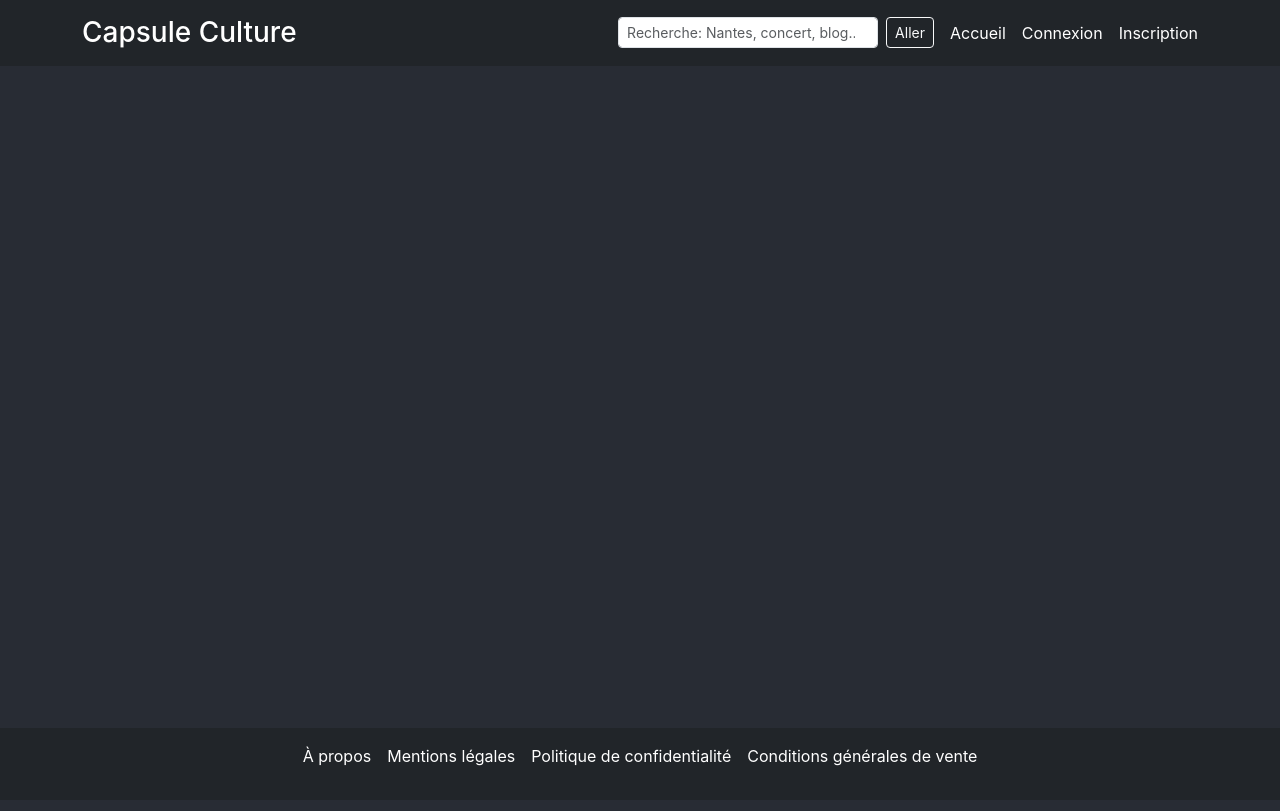
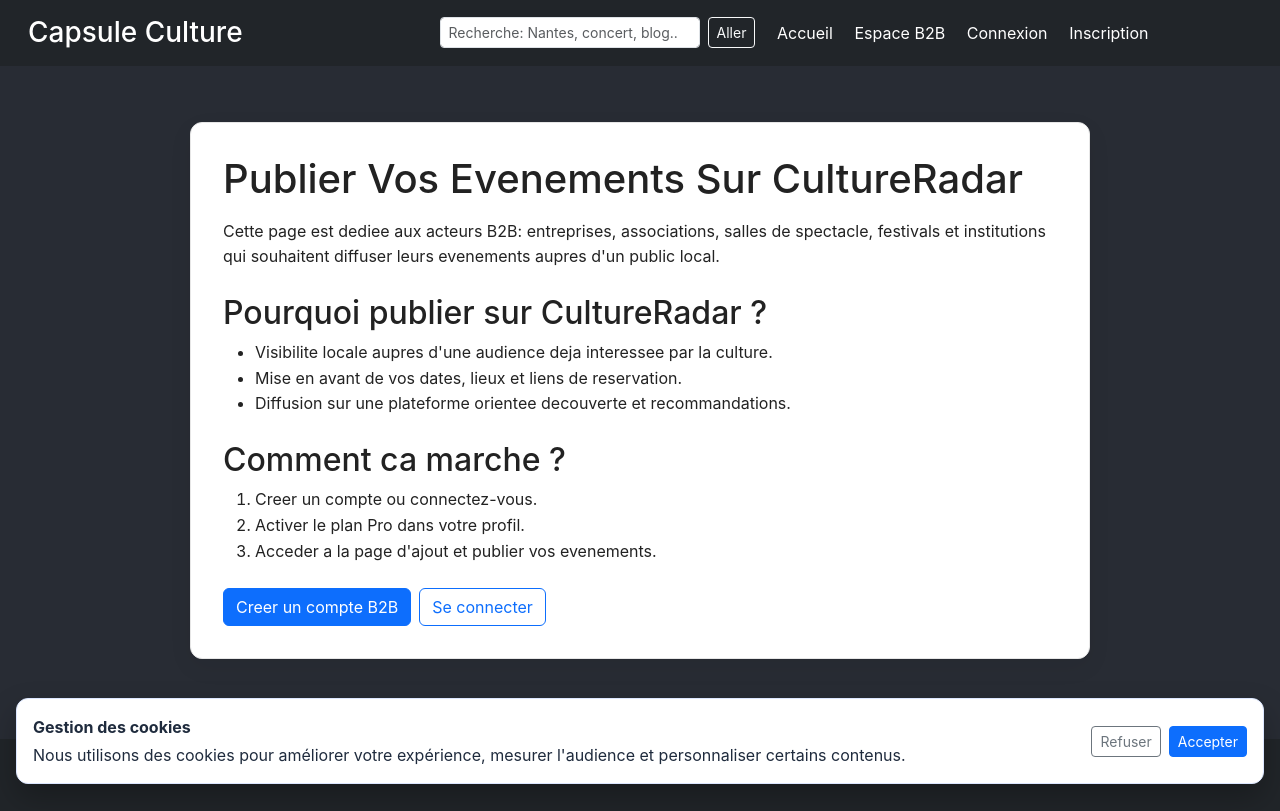
Before and after one commit to Hello-world42/CultureRadar, a React (Create React App) app in the folder front/: page /publier-evenements in a window 1280 px wide. Built offline with nearby package versions, Linux system fonts and the light colour scheme.

Commit message:
feat(ui): center nav, add cookie banner, B2B publishing flow and participant count

```diff
--- a/front/src/App.js
+++ b/front/src/App.js
@@ -2,6 +2,7 @@ import React, { useEffect, useState } from "react";
 import { Routes, Route, useLocation } from "react-router-dom";
 import Header from "./components/Header";
 import Footer from "./components/Footer";
+import CookieBanner from "./components/CookieBanner";
 import Home from "./pages/Home";
 import EventDetail from "./pages/eventDetail";
 import Profile from "./pages/Profile";
@@ -28,6 +29,7 @@ import BlogSortiesAccessiblesRennes from "./pages/BlogSortiesAccessiblesRennes";
 import BlogSortiesAccessiblesToulouse from "./pages/BlogSortiesAccessiblesToulouse";
 import BlogAccessibiliteGuideGlobal from "./pages/BlogAccessibiliteGuideGlobal";
 import CategoryLanding from "./pages/CategoryLanding";
+import ProPublish from "./pages/ProPublish";
 
 function App() {
   const [user, setUser] = useState(null);
@@ -71,6 +73,7 @@ function App() {
           <Route path="/:city/expositions" element={<CategoryLanding />} />
           <Route path="/:city/theatre" element={<CategoryLanding />} />
           <Route path="/accessibilite" element={<Accessibilite />} />
+          <Route path="/publier-evenements" element={<ProPublish user={user} />} />
           <Route
             path="/blog/accessibilite-culture-guide-complet"
             element={<BlogAccessibiliteGuideGlobal />}
@@ -112,6 +115,7 @@ function App() {
           <Route path="/events/:id/edit" element={<Editevent user={user} />} />
         </Routes>
       </main>
+      {!isAuthPage && <CookieBanner />}
       {!isAuthPage && <Footer />}
     </div>
   );
--- /dev/null
+++ b/front/src/components/CookieBanner.jsx
@@ -0,0 +1,62 @@
+import React, { useEffect, useState } from "react";
+
+const STORAGE_KEY = "mock_cookie_consent";
+
+const CookieBanner = () => {
+  const [visible, setVisible] = useState(false);
+
+  useEffect(() => {
+    const consent = localStorage.getItem(STORAGE_KEY);
+    if (!consent) {
+      setVisible(true);
+    }
+  }, []);
+
+  const handleChoice = (value) => {
+    localStorage.setItem(STORAGE_KEY, value);
+    setVisible(false);
+  };
+
+  if (!visible) {
+    return null;
+  }
+
+  return (
+    <div
+      style={{
+        position: "fixed",
+        left: 16,
+        right: 16,
+        bottom: 16,
+        zIndex: 2000,
+        background: "#fff",
+        color: "#1f2b3d",
+        border: "1px solid #dbe6ff",
+        borderRadius: 12,
+        boxShadow: "0 14px 30px rgba(0,0,0,0.25)",
+        padding: "1rem",
+      }}
+      role="dialog"
+      aria-label="Bandeau cookies"
+    >
+      <div className="d-flex flex-column flex-md-row align-items-md-center justify-content-between gap-3">
+        <div style={{ textAlign: "left" }}>
+          <strong>Gestion des cookies</strong>
+          <div style={{ marginTop: 4 }}>
+            Nous utilisons des cookies pour améliorer votre expérience, mesurer l'audience et personnaliser certains contenus.
+          </div>
+        </div>
+        <div className="d-flex gap-2" style={{ flexShrink: 0 }}>
+          <button className="btn btn-outline-secondary btn-sm" onClick={() => handleChoice("refused")}>
+            Refuser
+          </button>
+          <button className="btn btn-primary btn-sm" onClick={() => handleChoice("accepted")}>
+            Accepter
+          </button>
+        </div>
+      </div>
+    </div>
+  );
+};
+
+export default CookieBanner;
--- a/front/src/components/Header.jsx
+++ b/front/src/components/Header.jsx
@@ -5,6 +5,7 @@ import {
   getNotifications,
   markAsRead,
 } from "../services/notificationService";
+import { isProAccount } from "../utils/accountType";
 
 const Header = ({ user }) => {
   const [showNotif, setShowNotif] = useState(false);
@@ -13,6 +14,7 @@ const Header = ({ user }) => {
   const [showSuggestions, setShowSuggestions] = useState(false);
   const navigate = useNavigate();
   const isLoggedIn = !!user;
+  const isPro = isProAccount(user);
 
   const searchTargets = useMemo(
     () => [
@@ -88,12 +90,19 @@ const Header = ({ user }) => {
 
   return (
     <header className="bg-dark text-white p-3">
-      <div className="container d-flex justify-content-between align-items-center">
+      <div className="container-fluid">
+        <div className="row align-items-center g-2">
+          <div className="col-12 col-xl-3 text-center text-xl-start">
             <Link to="/" className="text-white text-decoration-none">
               <h1 className="h3 m-0">Capsule Culture</h1>
             </Link>
+          </div>
+          <div className="col-12 col-xl-9 d-flex justify-content-center">
             <nav>
-          <ul className="list-unstyled d-flex m-0" style={{ alignItems: "center" }}>
+              <ul
+                className="list-unstyled d-flex m-0 flex-wrap justify-content-center"
+                style={{ alignItems: "center", gap: "0.25rem 0.35rem" }}
+              >
             <li className="me-3" style={{ position: "relative" }}>
               <form onSubmit={onSearchSubmit} className="d-flex" role="search">
                 <input
@@ -156,8 +165,14 @@ const Header = ({ user }) => {
                 Accueil
               </Link>
             </li>
+            <li className="me-3">
+              <Link to="/publier-evenements" className="text-white text-decoration-none">
+                Espace B2B
+              </Link>
+            </li>
             {isLoggedIn ? (
               <>
+                {isPro && (
                   <li className="me-3">
                     <Link
                       to="/add-event"
@@ -166,6 +181,7 @@ const Header = ({ user }) => {
                       Ajouter un évent
                     </Link>
                   </li>
+                )}
                 <li className="me-3">
                   <Link to="/profile" className="text-white text-decoration-none">
                     Profil
@@ -311,6 +327,8 @@ const Header = ({ user }) => {
               </ul>
             </nav>
           </div>
+        </div>
+      </div>
     </header>
   );
 };
--- a/front/src/pages/Addevent.jsx
+++ b/front/src/pages/Addevent.jsx
@@ -1,9 +1,11 @@
 import React, { useState, useEffect, useRef } from "react";
-import { useNavigate } from "react-router-dom";
+import { Link, useNavigate } from "react-router-dom";
 import eventservice from "../services/eventService";
+import { isProAccount } from "../utils/accountType";
 
 const Addevent = ({ user }) => {
   const navigate = useNavigate();
+  const canPublish = isProAccount(user);
 
   const [event, setevent] = useState({
     title: "",
@@ -114,6 +116,24 @@ const Addevent = ({ user }) => {
   const displayedCategories = Object.keys(categories).filter(
     (cat) => openCategories.includes(cat) || categories[cat].some((opt) => selected.includes(opt))
   );
+
+  if (!canPublish) {
+    return (
+      <div className="alert alert-warning" style={{ maxWidth: 900, margin: "0 auto" }}>
+        <h2 className="h4 mb-3">Publication réservée aux comptes B2B</h2>
+        <p className="mb-2">
+          Cette interface est réservée aux organisations qui publient des événements
+          (entreprises, associations, salles, collectivités).
+        </p>
+        <p className="mb-3">
+          Pour publier, passez sur l'offre Pro depuis votre profil, puis revenez ici.
+        </p>
+        <Link to="/publier-evenements" className="btn btn-primary">
+          Voir l'espace B2B
+        </Link>
+      </div>
+    );
+  }
 
   return (
     <div>
--- a/front/src/pages/Home.jsx
+++ b/front/src/pages/Home.jsx
@@ -38,11 +38,17 @@ const Home = ({ user }) => {
       {!user && (
         <div className="alert alert-info mb-4">
           <h4>Bienvenue sur CultureRadar !</h4>
+          <p className="mb-2">
+            Vous êtes en mode visiteur. Découvrez des événements culturels près de chez vous,
+            puis
+            <Link to="/login" className="alert-link"> connectez-vous</Link> ou
+            <Link to="/register" className="alert-link"> créez un compte</Link>
+            pour recevoir des recommandations personnalisées et vous inscrire aux événements.
+          </p>
           <p className="mb-0">
-            Vous etes en mode visiteur. Vous pouvez parcourir les evenements, puis
-            <Link to="/login" className="alert-link"> vous connecter</Link> ou
-            <Link to="/register" className="alert-link"> creer un compte</Link>
-            pour des recommandations personnalisees et vous inscrire aux evenements.
+            Vous êtes une entreprise, une association ou un lieu culturel ?
+            <Link to="/publier-evenements" className="alert-link"> Accédez à l'espace B2B</Link>
+            pour publier vos événements et toucher une audience locale.
           </p>
         </div>
       )}
--- /dev/null
+++ b/front/src/pages/ProPublish.jsx
@@ -0,0 +1,56 @@
+import React from "react";
+import { Link } from "react-router-dom";
+import { isProAccount } from "../utils/accountType";
+
+const ProPublish = ({ user }) => {
+  const isPro = isProAccount(user);
+
+  return (
+    <section className="legal-page">
+      <h1>Publier Vos Evenements Sur CultureRadar</h1>
+      <p>
+        Cette page est dediee aux acteurs B2B: entreprises, associations, salles de spectacle,
+        festivals et institutions qui souhaitent diffuser leurs evenements aupres d'un public local.
+      </p>
+
+      <h2>Pourquoi publier sur CultureRadar ?</h2>
+      <ul>
+        <li>Visibilite locale aupres d'une audience deja interessee par la culture.</li>
+        <li>Mise en avant de vos dates, lieux et liens de reservation.</li>
+        <li>Diffusion sur une plateforme orientee decouverte et recommandations.</li>
+      </ul>
+
+      <h2>Comment ca marche ?</h2>
+      <ol>
+        <li>Creer un compte ou connectez-vous.</li>
+        <li>Activer le plan Pro dans votre profil.</li>
+        <li>Acceder a la page d'ajout et publier vos evenements.</li>
+      </ol>
+
+      <div className="mt-4 d-flex flex-wrap gap-2">
+        {!user && (
+          <>
+            <Link to="/register" className="btn btn-primary">
+              Creer un compte B2B
+            </Link>
+            <Link to="/login" className="btn btn-outline-primary">
+              Se connecter
+            </Link>
+          </>
+        )}
+        {user && !isPro && (
+          <Link to="/profile" className="btn btn-primary">
+            Passer au plan Pro
+          </Link>
+        )}
+        {user && isPro && (
+          <Link to="/add-event" className="btn btn-success">
+            Publier un evenement
+          </Link>
+        )}
+      </div>
+    </section>
+  );
+};
+
+export default ProPublish;
--- a/front/src/pages/eventDetail.jsx
+++ b/front/src/pages/eventDetail.jsx
@@ -8,6 +8,7 @@ const EventDetail = ({ user }) => {
   const navigate = useNavigate();
   const [event, setEvent] = useState(null);
   const [error, setError] = useState(null);
+  const [seats, setSeats] = useState(1);
 
   useEffect(() => {
     eventservice.geteventById(id)
@@ -19,7 +20,7 @@ const EventDetail = ({ user }) => {
 
   const handleParticipate = async (eventId) => {
     try {
-      await eventservice.participate(eventId);
+      await eventservice.participate(eventId, seats);
       alert("Participation enregistrée !");
       window.location.reload();
     } catch (e) {
@@ -86,12 +87,26 @@ const EventDetail = ({ user }) => {
               Je ne participe plus...
             </button>
           ) : (
+            <>
+              <label className="form-label mt-3 mb-1" htmlFor="seats-count">
+                Nombre de personnes
+              </label>
+              <input
+                id="seats-count"
+                type="number"
+                min={1}
+                max={20}
+                className="form-control"
+                value={seats}
+                onChange={(e) => setSeats(Math.max(1, Math.min(20, Number(e.target.value) || 1)))}
+              />
               <button
                 className="btn btn-success mt-3 w-100"
                 onClick={() => handleParticipate(event.id)}
               >
                 Je participe !
               </button>
+            </>
           )}
           {user?.username === event.author && (
             <button
--- a/front/src/services/api.js
+++ b/front/src/services/api.js
@@ -11,9 +11,11 @@ const api = axios.create({
 // Automatically add the JWT token to requests
 api.interceptors.request.use((config) => {
   const token = localStorage.getItem("token");
+  const accountType = localStorage.getItem("demo_plan") || "free";
   if (token) {
     config.headers.Authorization = `Bearer ${token}`;
   }
+  config.headers["X-Account-Type"] = accountType;
   return config;
 });
 
--- a/front/src/services/eventService.js
+++ b/front/src/services/eventService.js
@@ -29,8 +29,8 @@ const eventservice = {
     return res.data;
   },
 
-  participate: async (eventId) => {
-    return api.post(`/events/${eventId}/participate`);
+  participate: async (eventId, seats = 1) => {
+    return api.post(`/events/${eventId}/participate`, { seats });
   },
   unparticipate: async (eventId) => {
     return api.post(`/events/${eventId}/unparticipate`);
--- /dev/null
+++ b/front/src/utils/accountType.js
@@ -0,0 +1,8 @@
+export const getAccountType = (user) => {
+  if (user?.account_type) {
+    return user.account_type;
+  }
+  return localStorage.getItem("demo_plan") || "free";
+};
+
+export const isProAccount = (user) => getAccountType(user) === "pro";
```
Also changed, not shown: 1 other file (tests, documents, lock files or other folders). Lines whose indentation alone changed are shown as unchanged.
